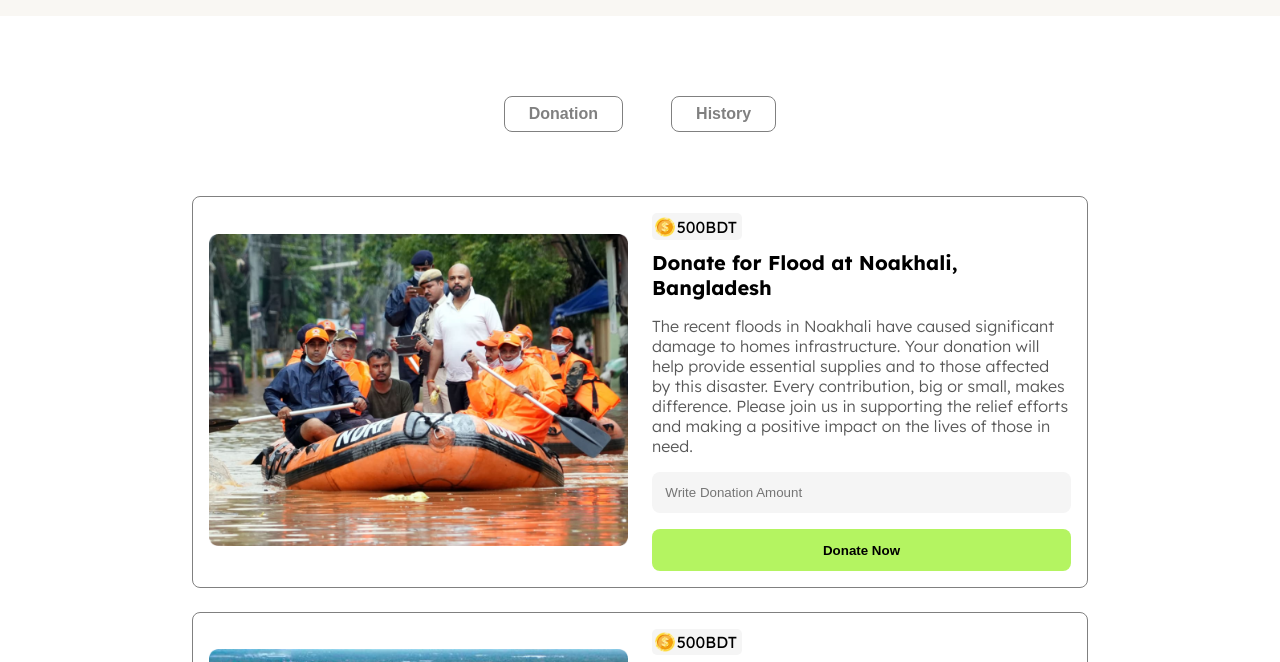
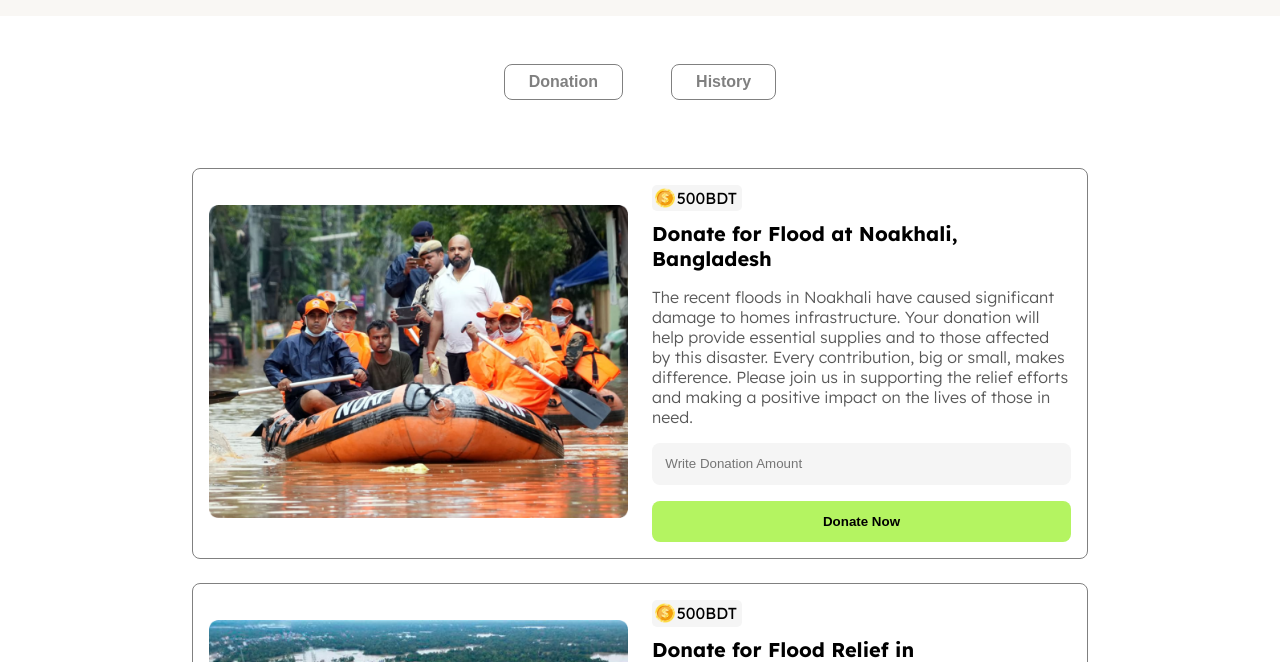
Before and after one commit to Afridium/HopeFund, a plain HTML site: page index.html in a window 1280 px wide. Shown: the part 71-733 px from the top of the page. Drawn offline with Linux system fonts and the light colour scheme.

Commit message:
third commit

```diff
--- a/CSS/style.css
+++ b/CSS/style.css
@@ -14,7 +14,16 @@
     padding: 0;
 }
 
+.sticky {
+    position: sticky;
+    top: 0;
+    backdrop-filter: blur(8px);
+}
+
 /* Navigation Bar */
+nav{
+    padding-bottom: 1.2em;
+}
 .nav-bar-container {}
 
 .nav-bar-heading {
@@ -26,7 +35,7 @@
     padding-right: min(5em, 8%);
     padding-top: min(1.2rem, 8%);
     padding-bottom: min(1.2rem, 8%);
-    background-color: rgb(249, 247, 243);
+    background-color: rgba(249, 247, 243,0.9);
 }
 
 .btn-blog {
@@ -63,7 +72,7 @@
     display: flex;
     gap: 3rem;
     justify-content: center;
-    margin-top: clamp(1em, 10vh, 5em);
+    margin-top: clamp(1em, 6vh, 5em);
 }
 
 .toggle-buttons>button {
@@ -81,7 +90,7 @@
 
 /* Donation Part */
 .donation-container {
-    padding-top: clamp(3em, 8vh, 5em);
+    padding-top: clamp(3em, 4vh, 5em);
     padding-bottom: clamp(3em, 8vh, 5em);
     padding-left: clamp(1em, 15vw, 15em);
     padding-right: clamp(1em, 15vw, 15em);
--- a/index.html
+++ b/index.html
@@ -9,7 +9,7 @@
 </head>
 
 <body class="lexend-font">
-    <nav>
+    <nav class="sticky">
         <div class="nav-bar-container">
             <div class="nav-bar-heading">
                 <button class="btn-blog">Blog</button>
@@ -25,12 +25,13 @@
                 </div>
             </div>
         </div>
-    </nav>
-    <main>
         <div class="toggle-buttons">
             <button>Donation</button>
             <button>History</button>
         </div>
+    </nav>
+    <main>
+
         <div class="donation-container">
             <div class="donation">
                 <div class="donation-image">
```
